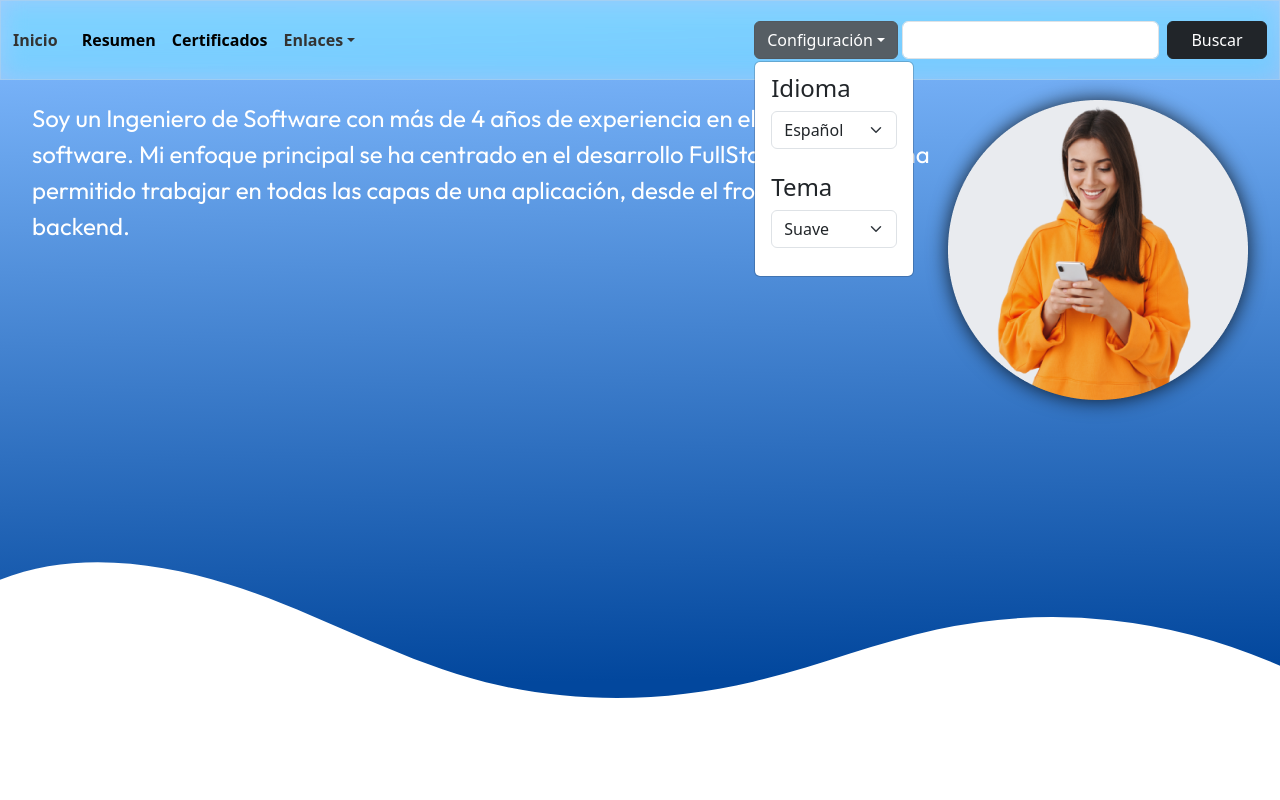
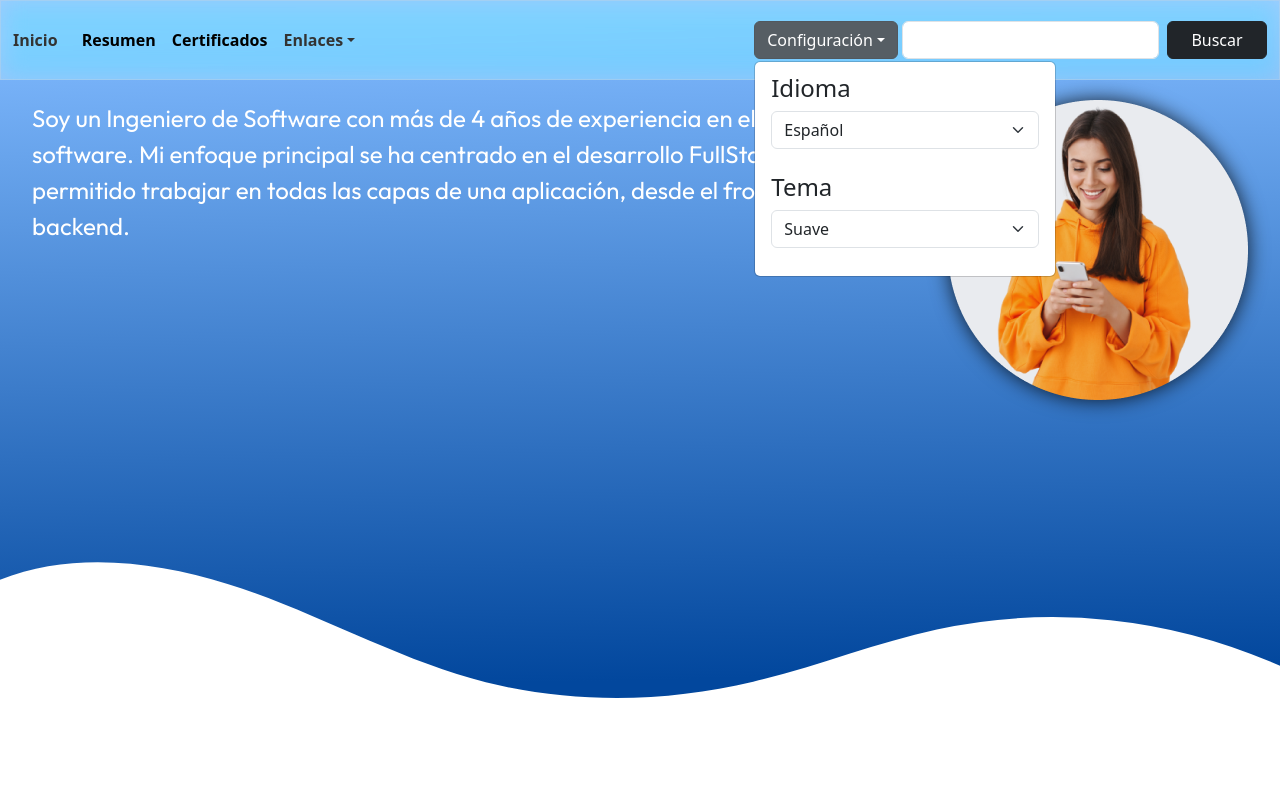
Before and after one commit to watter08/portafolio-spa, a React (Vite) app: page / in a window 1280 px wide. Both pictures are taken after a click on the button "Configuración". Shown: the top 800 px of the page. Built offline with nearby package versions, Linux system fonts and the light colour scheme.

Commit message:
drop configuration width have been modificated to 300px

```diff
--- a/src/assets/sass/style.scss
+++ b/src/assets/sass/style.scss
@@ -33,6 +33,9 @@
   text-align: start;
 }
 
+.settingsDropdown{
+  min-width: 300px;
+}
 @media (max-width: 1026px) {
   .certificate-container {
     padding: 10px;
--- a/src/components/ConfigurationButton/SettingsButton.jsx
+++ b/src/components/ConfigurationButton/SettingsButton.jsx
@@ -15,7 +15,7 @@ const SettingsButton = ({ SelectConfiguration, ConfigurationLabel }) => {
       </button>
       <ul className="dropdown-menu" aria-labelledby="settingsDropdown">
         {SelectConfiguration && SelectConfiguration.map((option, index) => (
-            <li key={`SelectOptionConfigurationButton_${index}`} className="dropdown-item mb-3">
+            <li key={`SelectOptionConfigurationButton_${index}`} className="settingsDropdown dropdown-item mb-3">
             <h4>{option?.Label}</h4>
             <MappingSelectOption
             Options={option?.Options}
```
